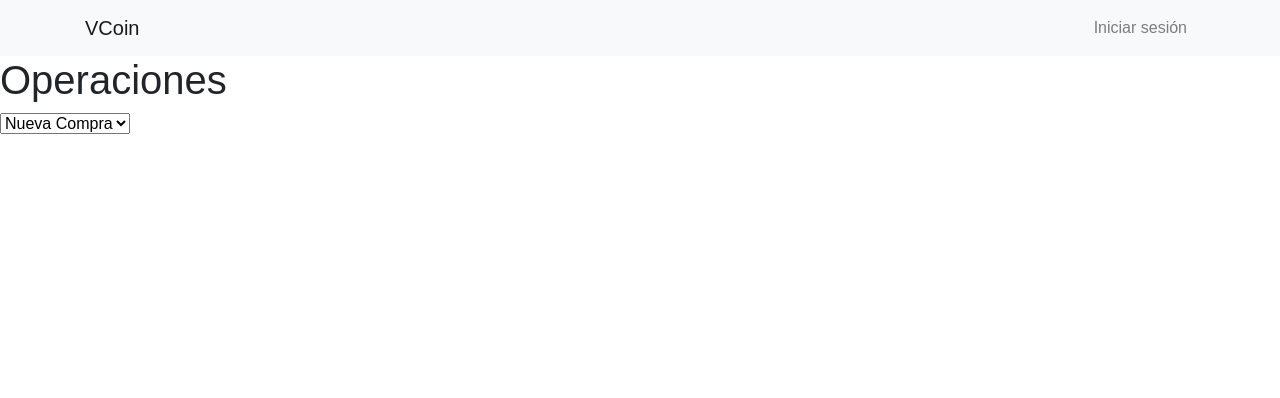
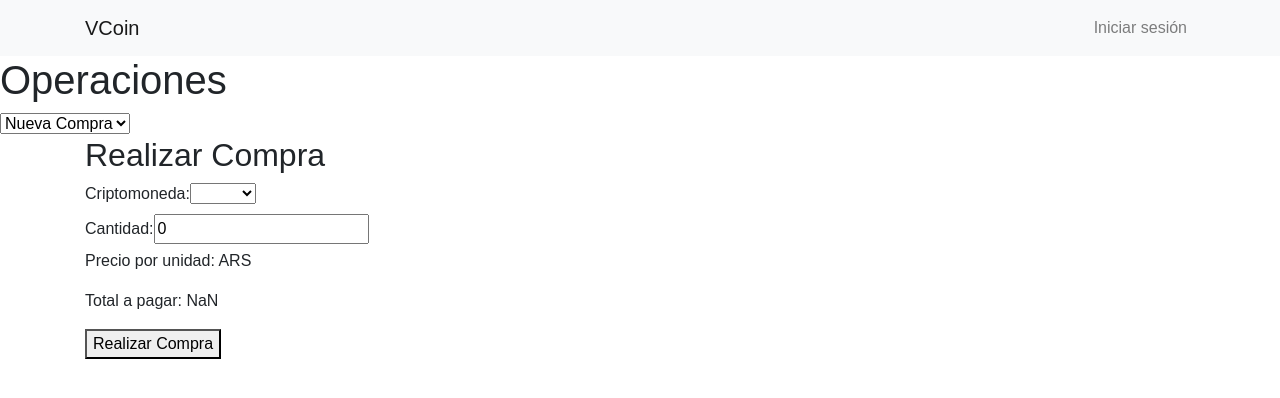
Before and after one commit to TobiasActis/vCoin, a Vue app: page /operaciones in a window 1280 px wide. Shown: the top 398 px of the page. Built offline with nearby package versions, Linux system fonts and the light colour scheme; no server answers.

Commit message:
inicio de componente compraCrypto

```diff
--- a/src/components/CompraCrypto.vue
+++ b/src/components/CompraCrypto.vue
@@ -1,10 +1,127 @@
 <template>
-
+  <div class="container">
+    <h2>Realizar Compra</h2>
+    <form @submit.prevent="realizarCompra">
+      <div>
+        <label for="criptomoneda">Criptomoneda:</label>
+        <select class="input" id="criptomoneda" v-model="criptomoneda" required>
+          <option value="btc">BTC</option>
+          <option value="eth">ETH</option>
+          <option value="usdt">USDT</option>
+        </select>
+      </div>
+      <div>
+        <label for="cantidad">Cantidad:</label>
+        <input
+          type="number"
+          v-model="cantidad"
+          id="cantidad"
+          min="0"
+          step="0.0001"
+          required
+        >
+      </div>
+      <div>
+        <p>Precio por unidad: {{ getPrice(criptomoneda).bid }} ARS</p>
+      </div>
+      <div>
+        <p>Total a pagar: {{ total }}</p>
+      </div>
+      <div>
+        <button type="submit">Realizar Compra</button>
+      </div>
+      <div v-if="compraExitosa">
+        <p>Compra exitosa</p>
+        <p>Fecha y hora: {{ fechaHoraCompra }}</p>
+      </div>
+    </form>
+  </div>
 </template>
 
 <script>
+import { mapGetters, mapActions } from "vuex";
 
+export default {
+  data() {
+    return {
+      criptomoneda: "",
+      cantidad: 0,
+      precio: 0,
+      total: 0,
+      compraExitosa: false,
+      fechaHoraCompra: "",
+    };
+  },
+  computed: {
+    ...mapGetters("criptos", ["getCriptos", "getCriptoPrice"]),
+    ...mapGetters(["username"]),
+    ...mapGetters(["wallet", "getWallet"]),
+    total() {
+      return this.cantidad * this.getPrice(this.criptomoneda).bid;
+    },
+  },
+  methods: {
+    ...mapActions("criptos", ["fetchCryptosPrices"]),
+    ...mapActions("operaciones", ["newPurchase"]),
+
+    getPrice(criptoCode) {
+      return this.getCriptoPrice(criptoCode) || 0; // Handle missing prices
+    },
+
+    async realizarCompra() {
+      if (this.cantidad > 0 && this.criptomoneda && this.total <= this.getWallet[this.criptomoneda]) {
+        const datosCompra = {
+          user: this.username,
+          action: "purchase",
+          criptoCode: this.criptomoneda,
+          criptoAmount: this.cantidad,
+          datetime: new Date(),
+        };
+
+        // Validar saldo disponible antes de la compra
+        if (this.wallet[datosCompra.criptoCode] < datosCompra.criptoAmount) {
+          console.error(
+            "Saldo insuficiente para realizar la compra",
+            `Saldo disponible: ${this.wallet[datosCompra.criptoCode]} ${datosCompra.criptoCode}`
+          );
+          return; // Evitar la compra si no hay saldo
+        }
+
+        try {
+          await this.newPurchase(datosCompra);
+          this.compraExitosa = true;
+          this.fechaHoraCompra = datosCompra.datetime.toLocaleString();
+          this.cantidad = 0;
+          this.total = 0;
+        } catch (error) {
+          console.error("Error al realizar la compra", error);
+        }
+      } else {
+        console.error("Cantidad o criptomoneda inválidas, o saldo insuficiente");
+      }
+    },
+  },
+  watch: {
+    criptomoneda() {
+      this.precio = this.getPrice(criptomoneda).bid; // Use precio "bid"
+      this.total = this.precio * this.cantidad;
+    },
+    cantidad() {
+      this.total = this.precio * this.cantidad;
+    },
+  },
+  created() {
+    this.fetchCryptosPrices();
+  },
+};
 </script>
+
 <style scoped>
-
+/* Agrega estilos personalizados para el componente */
+.container {
+  /* ... */
+}
+.form-container {
+  /* ... */
+}
 </style>
--- a/src/store/operaciones.js
+++ b/src/store/operaciones.js
@@ -42,8 +42,8 @@ const actions = {
       });
 
       commit('updateCriptoAmount', {
-        cryptoCode: transactionData.criptoCode,
-        amount: transactionData.criptoAmount,
+        criptoCode: transactionData.cripto_Code,
+        amount: transactionData.cripto_Amount,
         action: 'purchase',
       });
 
@@ -62,8 +62,8 @@ const actions = {
       });
 
       commit('updateCriptoAmount', {
-        cryptoCode: transactionData.criptoCode,
-        amount: transactionData.criptoAmount,
+        criptoCode: transactionData.cripto_Code,
+        amount: transactionData.cripto_Amount,
         action: 'sell',
       });
 
@@ -75,6 +75,7 @@ const actions = {
 };
 
 export default {
+  namespaced: true,
   state,
   getters,
   mutations,
```
